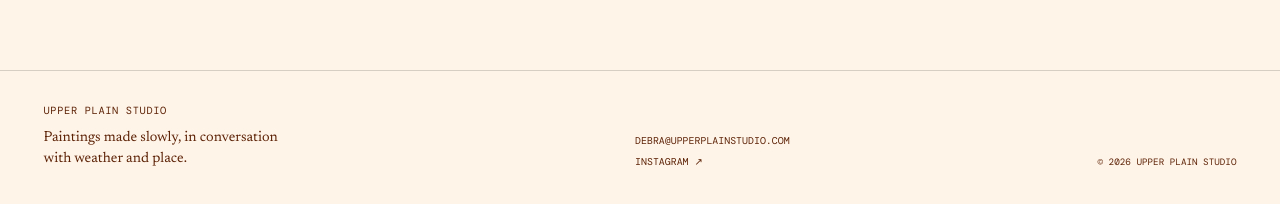
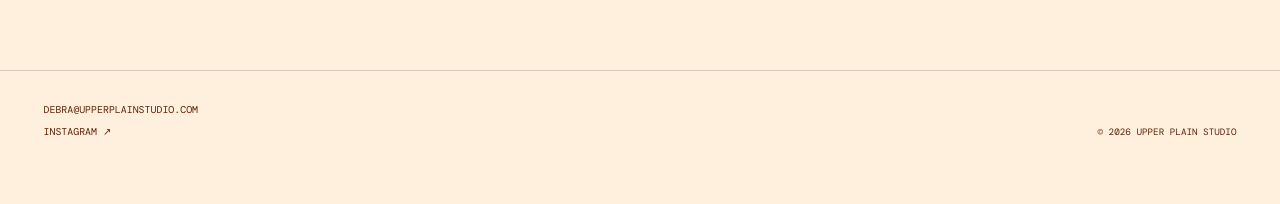
Before and after one commit to LightningF6/UpperPlainStudio, a Next.js app: page / in a window 1280 px wide. Shown: the part 448-652 px from the top of the page. Built offline with nearby package versions, Linux system fonts and the light colour scheme.

Commit message:
Update footer layout and styles; adjust grid columns and remove unnecessary text

```diff
--- a/app/globals.css
+++ b/app/globals.css
@@ -3,7 +3,7 @@
 :root {
   --ink: #5c2206;
   --muted: var(--ink);
-  --paper: #fff4e8;
+  --paper: #fff0de;
   --paper-deep: #e8e3d8;
   --line: rgba(34, 37, 32, 0.18);
   --accent: #b45435;
@@ -745,7 +745,7 @@ dd {
 
 .site-footer {
   display: grid;
-  grid-template-columns: 1.3fr 1fr auto;
+  grid-template-columns: 1fr auto;
   gap: 2rem;
   align-items: end;
   max-width: var(--max-width);
--- a/components/SiteFooter.js
+++ b/components/SiteFooter.js
@@ -1,12 +1,6 @@
 export default function SiteFooter() {
   return (
     <footer className="site-footer">
-      <div>
-        <p className="footer-kicker">Upper Plain Studio</p>
-        <p className="footer-note">
-          Paintings made slowly, in conversation with weather and place.
-        </p>
-      </div>
       <div className="footer-links">
         <a href="mailto:debra@upperplainstudio.com">
           debra@upperplainstudio.com
```
